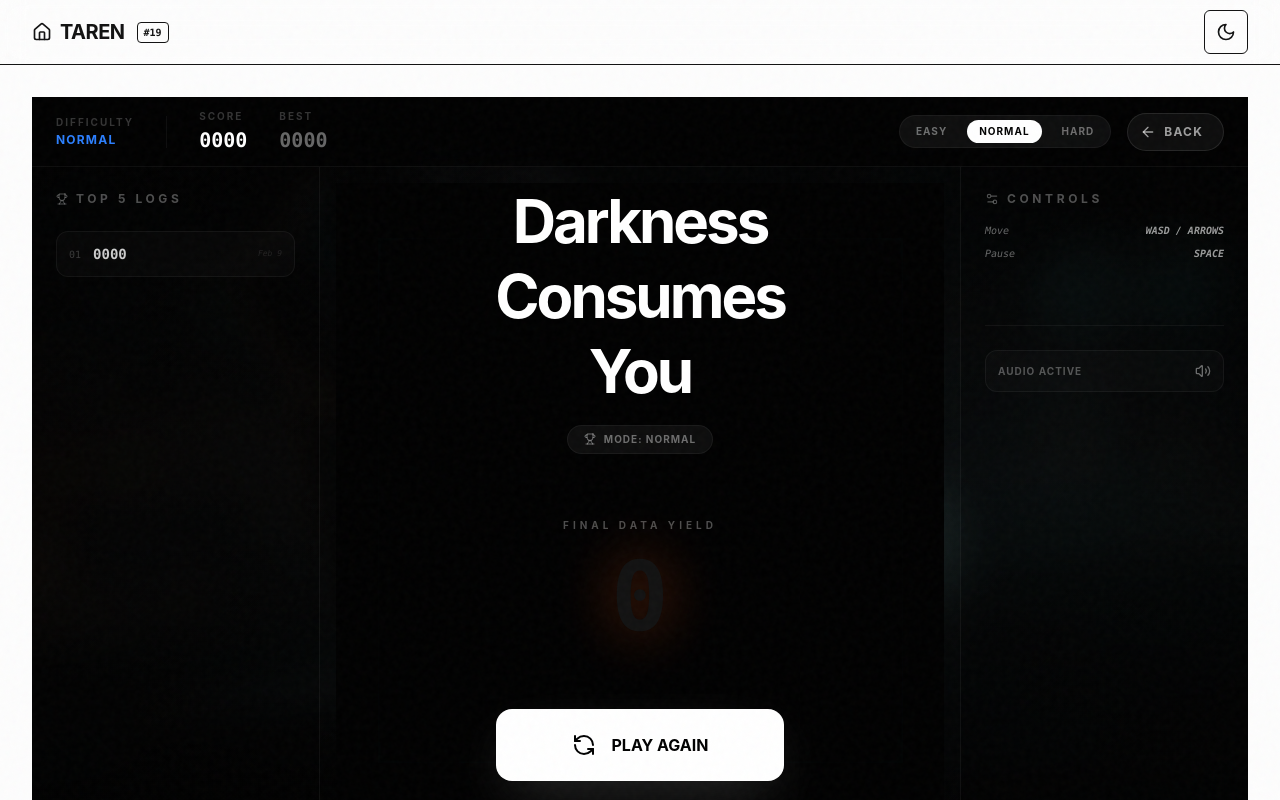
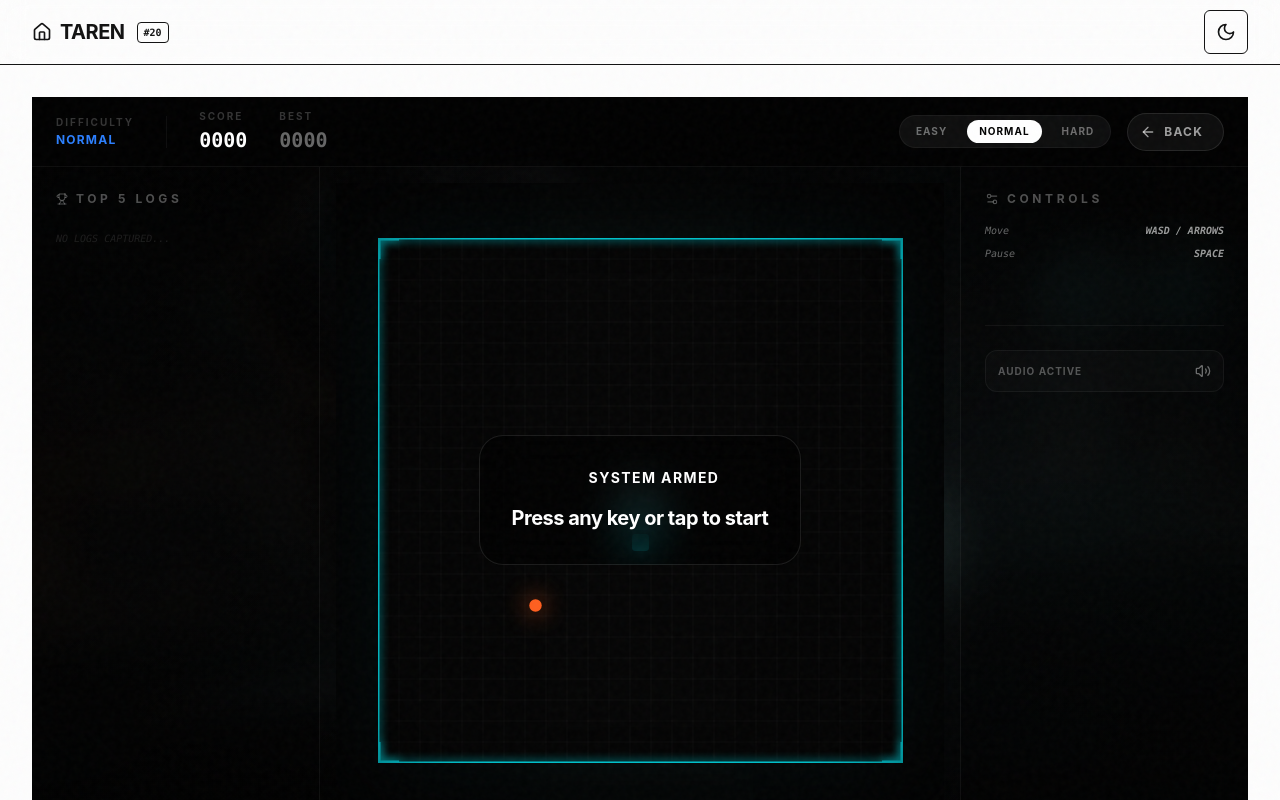
Before and after one commit to Jimmy7610/taren, a React (Vite) app: page /games/snake in a window 1280 px wide. Both pictures are taken after a click on the button "BOOT EXPERIMENT". Shown: the top 800 px of the page. Built offline with nearby package versions, Linux system fonts and the light colour scheme.

Commit message:
feat(snake): add READY state for two-step start flow (#20)

```diff
--- a/src/components/games/SnakeCanvas.tsx
+++ b/src/components/games/SnakeCanvas.tsx
@@ -14,8 +14,8 @@ interface SnakeCanvasProps {
     onGameOver: (score: number) => void;
     difficulty: Difficulty;
     onDifficultyChange: (difficulty: Difficulty) => void;
-    gameState: 'IDLE' | 'PLAYING' | 'PAUSED' | 'GAMEOVER';
-    onStateChange: (state: 'IDLE' | 'PLAYING' | 'PAUSED' | 'GAMEOVER') => void;
+    gameState: 'IDLE' | 'READY' | 'PLAYING' | 'PAUSED' | 'GAMEOVER';
+    onStateChange: (state: 'IDLE' | 'READY' | 'PLAYING' | 'PAUSED' | 'GAMEOVER') => void;
     isSoundOn: boolean;
 }
 
@@ -260,7 +260,7 @@ export const SnakeCanvas: React.FC<SnakeCanvasProps> = ({
         };
         onScoreChange(0);
         setHasMoving(false);
-        onStateChange('PLAYING');
+        onStateChange('READY');
     }, [difficulty, onScoreChange, onStateChange, spawnFood]);
 
     // Handle Keys
@@ -270,14 +270,25 @@ export const SnakeCanvas: React.FC<SnakeCanvasProps> = ({
                 if (e.key === 'Enter' || e.key === ' ') {
                     e.preventDefault();
                     initAudio();
-                    if (gameState === 'IDLE') playStartStinger();
                     resetGame();
                 }
                 return;
             }
 
+            if (gameState === 'READY') {
+                if (['ArrowUp', 'ArrowDown', 'ArrowLeft', 'ArrowRight', 'w', 'W', 'a', 'A', 's', 'S', 'd', 'D', ' ', 'Enter'].includes(e.key)) {
+                    e.preventDefault();
+                    if (!stingerPlayedRef.current) playStartStinger();
+                    onStateChange('PLAYING');
+                    setHasMoving(true);
+                    startAmbient();
+                    stateRef.current.lastUpdate = performance.now();
+                }
+                return;
+            }
+
             if (gameState === 'PLAYING' && !hasMoving) {
-                // Any movement key or space/enter starts the movement
+                // Should not happen with new READY state logic but keeping as safety
                 if (['ArrowUp', 'ArrowDown', 'ArrowLeft', 'ArrowRight', 'w', 'W', 'a', 'A', 's', 'S', 'd', 'D', ' ', 'Enter'].includes(e.key)) {
                     initAudio();
                     if (!stingerPlayedRef.current) playStartStinger();
@@ -330,6 +341,14 @@ export const SnakeCanvas: React.FC<SnakeCanvasProps> = ({
 
     // Handle Swipe
     const handleTouchStart = (e: React.TouchEvent) => {
+        if (gameState === 'READY') {
+            if (!stingerPlayedRef.current) playStartStinger();
+            onStateChange('PLAYING');
+            setHasMoving(true);
+            startAmbient();
+            stateRef.current.lastUpdate = performance.now();
+            return;
+        }
         if (gameState !== 'PLAYING') return;
         initAudio();
         if (!hasMoving) {
@@ -556,6 +575,26 @@ export const SnakeCanvas: React.FC<SnakeCanvasProps> = ({
             />
 
             {/* OVERLAYS */}
+            {gameState === 'READY' && (
+                <div className="absolute inset-0 z-40 flex flex-col items-center justify-center pointer-events-none">
+                    <div className="p-8 rounded-3xl bg-black/60 backdrop-blur-xl border border-white/10 flex flex-col items-center gap-4 animate-in fade-in zoom-in duration-500 pointer-events-auto">
+                        <div className="flex items-center gap-4 text-white">
+                            <span className="flex h-3 w-3 relative">
+                                <span className="animate-ping absolute inline-flex h-full w-full rounded-full bg-accent opacity-75"></span>
+                                <span className="relative inline-flex rounded-full h-3 w-3 bg-accent"></span>
+                            </span>
+                            <span className="text-sm font-bold tracking-widest uppercase">System Armed</span>
+                        </div>
+                        <div className="flex flex-col items-center gap-1">
+                            <h3 className="text-xl font-bold text-white tracking-tight">Press any key or tap to start</h3>
+                            {isTouchDevice && (
+                                <p className="text-[10px] font-mono uppercase tracking-[0.3em] text-white/40">Swipe to move</p>
+                            )}
+                        </div>
+                    </div>
+                </div>
+            )}
+
             {gameState === 'IDLE' && (
                 <div className="absolute inset-0 z-40 flex flex-col items-center justify-start bg-black/85 backdrop-blur-2xl p-12 pt-[10vh] text-center">
                     {/* Hero Window */}
--- a/src/constants/build.ts
+++ b/src/constants/build.ts
@@ -1 +1 @@
-export const BUILD_COUNTER = 19;
+export const BUILD_COUNTER = 20;
--- a/src/pages/SnakeGame.tsx
+++ b/src/pages/SnakeGame.tsx
@@ -20,7 +20,7 @@ const DIFFICULTY_CONFIG = {
 };
 
 export const SnakeGame: React.FC = () => {
-    const [gameState, setGameState] = useState<'IDLE' | 'PLAYING' | 'PAUSED' | 'GAMEOVER'>('IDLE');
+    const [gameState, setGameState] = useState<'IDLE' | 'READY' | 'PLAYING' | 'PAUSED' | 'GAMEOVER'>('IDLE');
     const [difficulty, setDifficulty] = useState<Difficulty>(() => {
         return (localStorage.getItem('snake_difficulty') as Difficulty) || 'NORMAL';
     });
```
